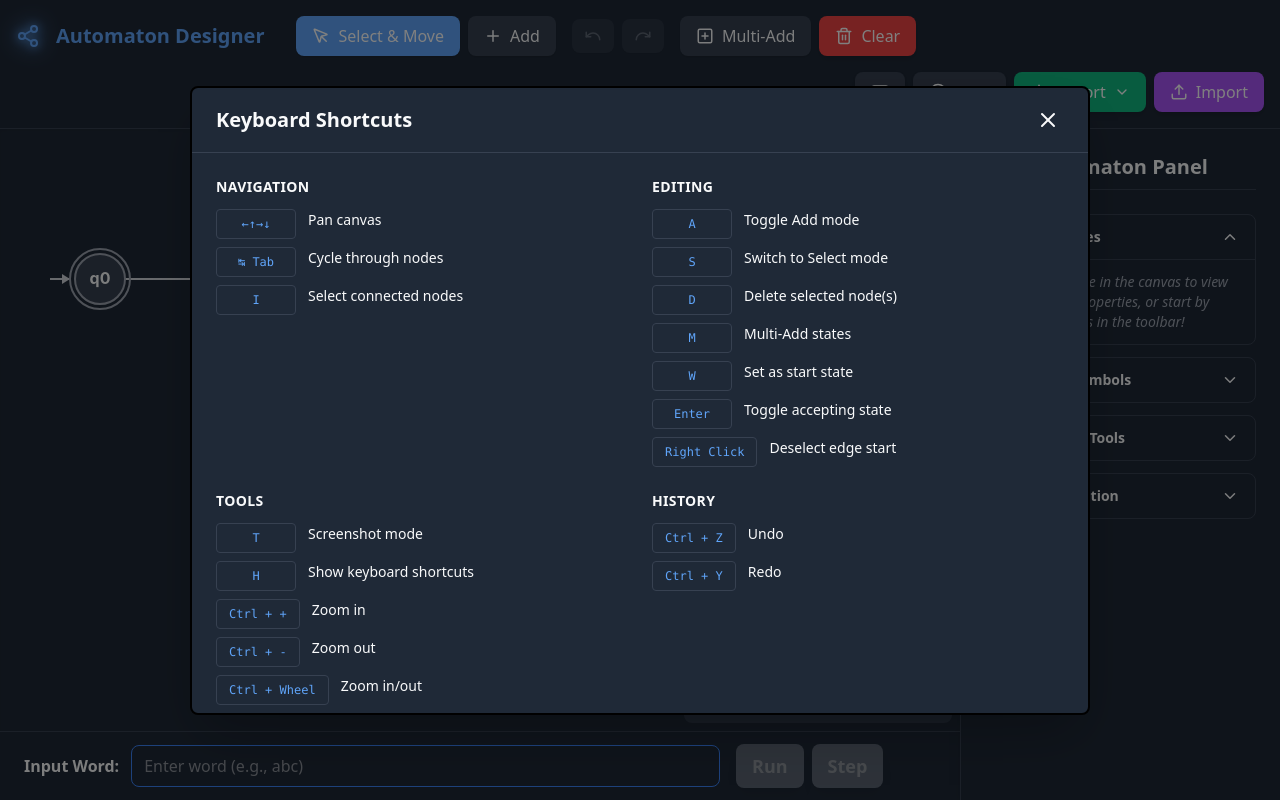
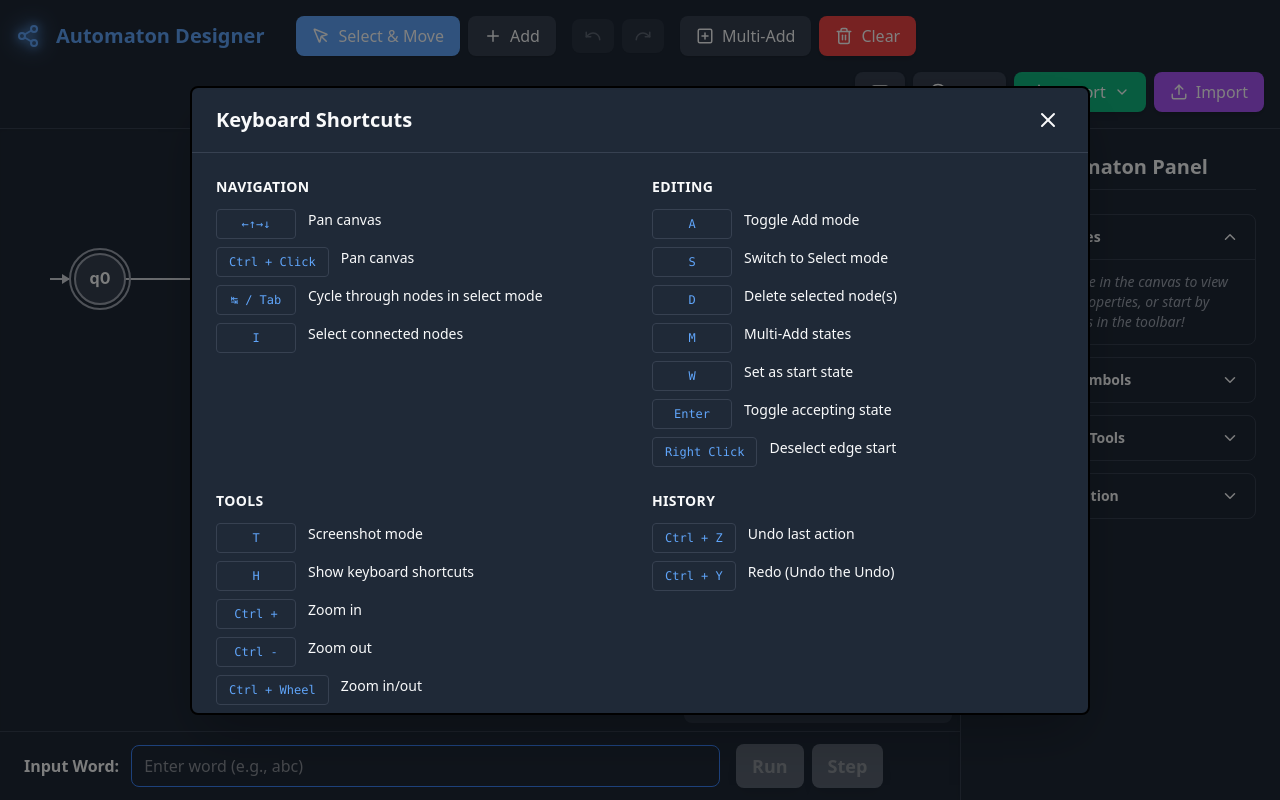
Before and after one commit to NiccoDorn/automaton-designer, a React (Vite) app: page / in a window 1280 px wide. Both pictures are taken after a click on the button 879 px from the left and 92 px from the top of the page. Built offline with nearby package versions, Linux system fonts and the light colour scheme.

Commit message:
changed minor things + latex code

```diff
--- a/src/components/KeyboardShortcutsModal.jsx
+++ b/src/components/KeyboardShortcutsModal.jsx
@@ -8,7 +8,8 @@ export function KeyboardShortcutsModal({ theme, isOpen, onClose }) {
       title: 'Navigation',
       shortcuts: [
         { key: '←↑→↓', description: 'Pan canvas' },
-        { key: '↹ Tab', description: 'Cycle through nodes' },
+        { key: 'Ctrl + Click', description: 'Pan canvas' },
+        { key: '↹ / Tab', description: 'Cycle through nodes in select mode' },
         { key: 'I', description: 'Select connected nodes' },
       ]
     },
@@ -29,8 +30,8 @@ export function KeyboardShortcutsModal({ theme, isOpen, onClose }) {
       shortcuts: [
         { key: 'T', description: 'Screenshot mode' },
         { key: 'H', description: 'Show keyboard shortcuts' },
-        { key: 'Ctrl + +', description: 'Zoom in' },
-        { key: 'Ctrl + -', description: 'Zoom out' },
+        { key: 'Ctrl +', description: 'Zoom in' },
+        { key: 'Ctrl -', description: 'Zoom out' },
         { key: 'Ctrl + Wheel', description: 'Zoom in/out' },
         { key: 'Shift + Click', description: 'Multi-select states' },
       ]
@@ -38,8 +39,8 @@ export function KeyboardShortcutsModal({ theme, isOpen, onClose }) {
     {
       title: 'History',
       shortcuts: [
-        { key: 'Ctrl + Z', description: 'Undo' },
-        { key: 'Ctrl + Y', description: 'Redo' },
+        { key: 'Ctrl + Z', description: 'Undo last action' },
+        { key: 'Ctrl + Y', description: 'Redo (Undo the Undo)' },
       ]
     },
     {
@@ -47,6 +48,7 @@ export function KeyboardShortcutsModal({ theme, isOpen, onClose }) {
       shortcuts: [
         { key: 'Ctrl + X', description: 'Cancel dialog window' },
         { key: 'Esc', description: 'Close dialog / Stop simulation' },
+        { key: 'Enter', description: 'Accept dialog with current input' },
       ]
     }
   ];
--- a/src/components/Toolbar.jsx
+++ b/src/components/Toolbar.jsx
@@ -142,7 +142,7 @@ export function Toolbar({
                 opacity: isSimulating ? 0.5 : 1,
                 cursor: isSimulating ? 'not-allowed' : 'pointer'
             }}
-            title="Keyboard Shortcuts (H)"
+            title="Help (h)"
             >
             <Keyboard size={18} />
             </button>
--- a/src/utils/latexExport.js
+++ b/src/utils/latexExport.js
@@ -6,15 +6,14 @@ export function generateLaTeXCode(nodes, edges) {
     const minX = Math.min(...nodes.map(n => n.x), 0);
     const minY = Math.min(...nodes.map(n => n.y), 0);
 
-    let latex = `% \\usepackage{tikz}
-% \\usetikzlibrary{automata,positioning,arrows.meta}
+    let latex = `\\usepackage{tikz}
+\\usetikzlibrary{automata,positioning,arrows.meta}
 
-    \\begin{center}
-
-
+\\begin{document}
+\\begin{center}
 \\begin{tikzpicture}[->,>=Stealth,shorten >=1pt,auto,node distance=2.8cm,thick]
 `;
-
+    latex += `\n`;
     // Add nodes
     nodes.forEach((node) => {
         const x = ((node.x - minX) * scale).toFixed(2);
@@ -46,9 +45,10 @@ export function generateLaTeXCode(nodes, edges) {
             latex += `\\path (${edge.from}) edge${bendOption} node {${edge.label}} (${edge.to});\n`;
         }
     });
-
+    latex += `\n`;
     latex += `\\end{tikzpicture}
 \\end{center}
+\\end{document}
 `;
 
     return latex;
```
